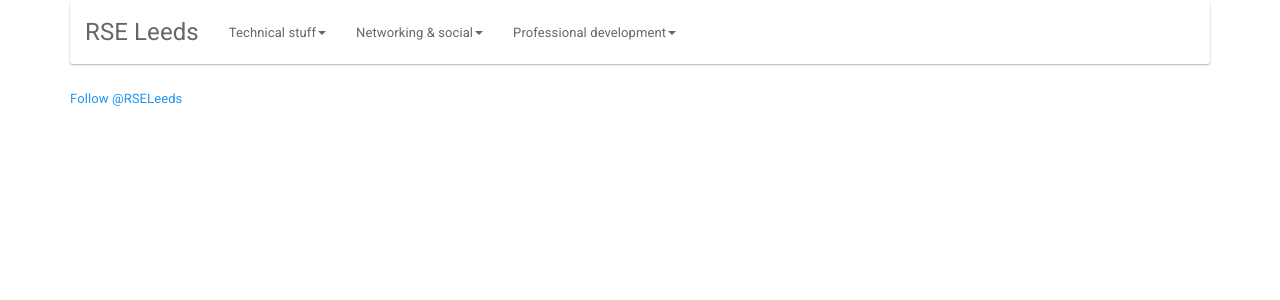
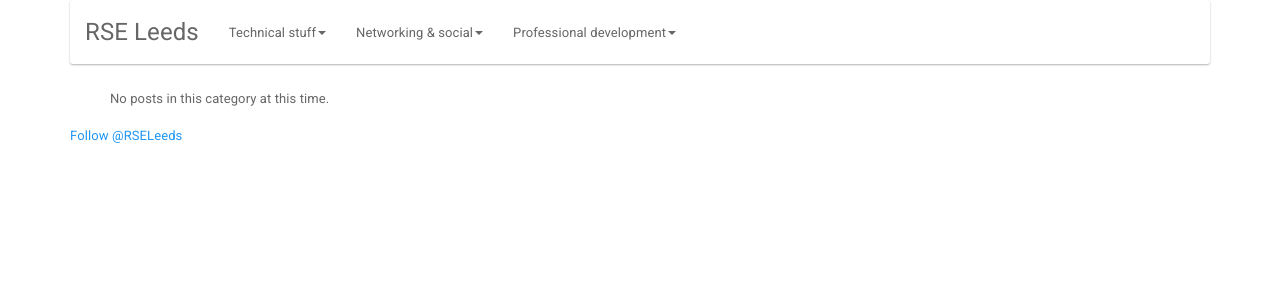
Before and after one commit to rseleeds/rseleeds.github.io, a Jekyll site: the page built from events.html, in a window 1280 px wide. Shown: the top 300 px of the page. Built offline with Jekyll 4.4.1, drawn with Linux system fonts in a browser that asks for light colours; nearby versions of some CDN libraries; comment, search, counter and statistics services are not loaded.

Commit message:
Added category listing

```diff
--- a/events.html
+++ b/events.html
@@ -2,3 +2,14 @@
 layout: default
 title: Events
 ---
+<ul>
+{% unless site.categories.[page.category] | size > 0 %}
+  <p>No posts in this category at this time.</p>
+{% endunless %}
+
+  {% for post in site.categories.events %}
+    {% if post.url %}
+        <li><a href="{{ post.url }}">{{ post.title }}</a></li>
+    {% endif %}
+  {% endfor %}
+</ul>
```
